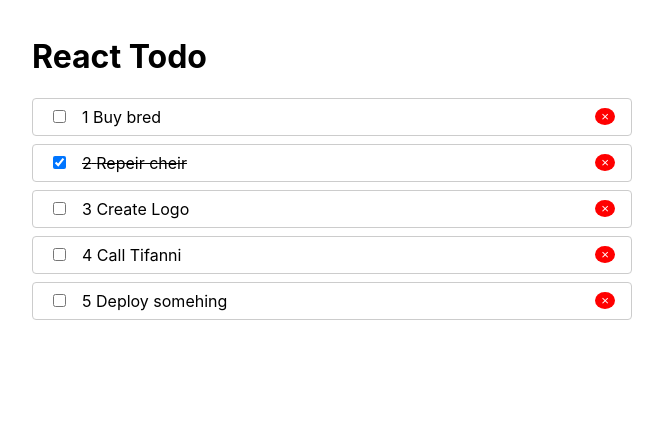
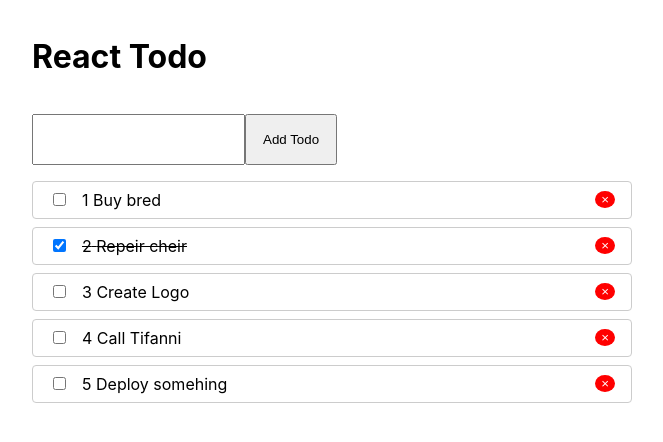
Before and after one commit to andrewzweb/react-youtube-minin, a React (Create React App) app: page / in a window 1280 px wide. Shown: the top 442 px of the page, without its empty margins (308-971 px from the left). Built offline with nearby package versions, Linux system fonts and the light colour scheme.

Commit message:
Add function addTodo

```diff
--- a/src/App.js
+++ b/src/App.js
@@ -1,6 +1,7 @@
 import React from 'react'
 import TodoList from './Todo/TodoList'
 import Context from './context'
+import AddTodo from './Todo/AddTodo'
 
 function App() {
   const [todos, setTodos] = React.useState([
@@ -26,10 +27,19 @@
 	setTodos(todos.filter(todo => todo.id !== id))
   }
 
+  function addTodo(title){
+	setTodos(todos.concat([{
+	  title: title,
+	  id: Date.now(),
+	  completed: false
+	}]))
+  }
+
   return(
 	<Context.Provider value={{ removeTodo }}>
 	  <div className='wrapper'>
 		<h1>React Todo</h1>
+		<AddTodo onCreate={addTodo}/>
 		{ todos.length ? <TodoList todos={todos} onToggle={toggleTodo}/> : <p>Not have yet TODO</p>}
 
 	  </div>
--- /dev/null
+++ b/src/Todo/AddTodo.js
@@ -0,0 +1,43 @@
+import React, { useState } from 'react'
+import PropTypes from 'prop-types'
+
+const styles = {
+  form: {
+	padding: '1rem 0rem',
+	minWidth: '100%'
+  },
+  input: {
+	width: 'calc(100%-2rem)',
+	padding: '1rem',
+  },
+  button: {
+	width: 'calc(100%-2rem)',
+	padding: '1rem',
+  }
+}
+
+function AddTodo({onCreate}){
+  const [value, setValue] = useState('')
+
+  function submitHandler(event){
+	event.preventDefault()
+	if (value.trim()){
+	  onCreate(value)
+	  setValue('')
+	}
+  }
+
+  return (
+	<form style={styles.form} onSubmit={submitHandler}>
+	  <input style={styles.input} value={value} onChange={event => setValue(event.target.value)}/>
+	  <button style={styles.button} type='submit'>Add Todo</button>
+	</form>
+  )
+}
+
+AddTodo.propTypes = {
+  onCreate: PropTypes.func.isRequired,
+}
+
+
+export default AddTodo
```
